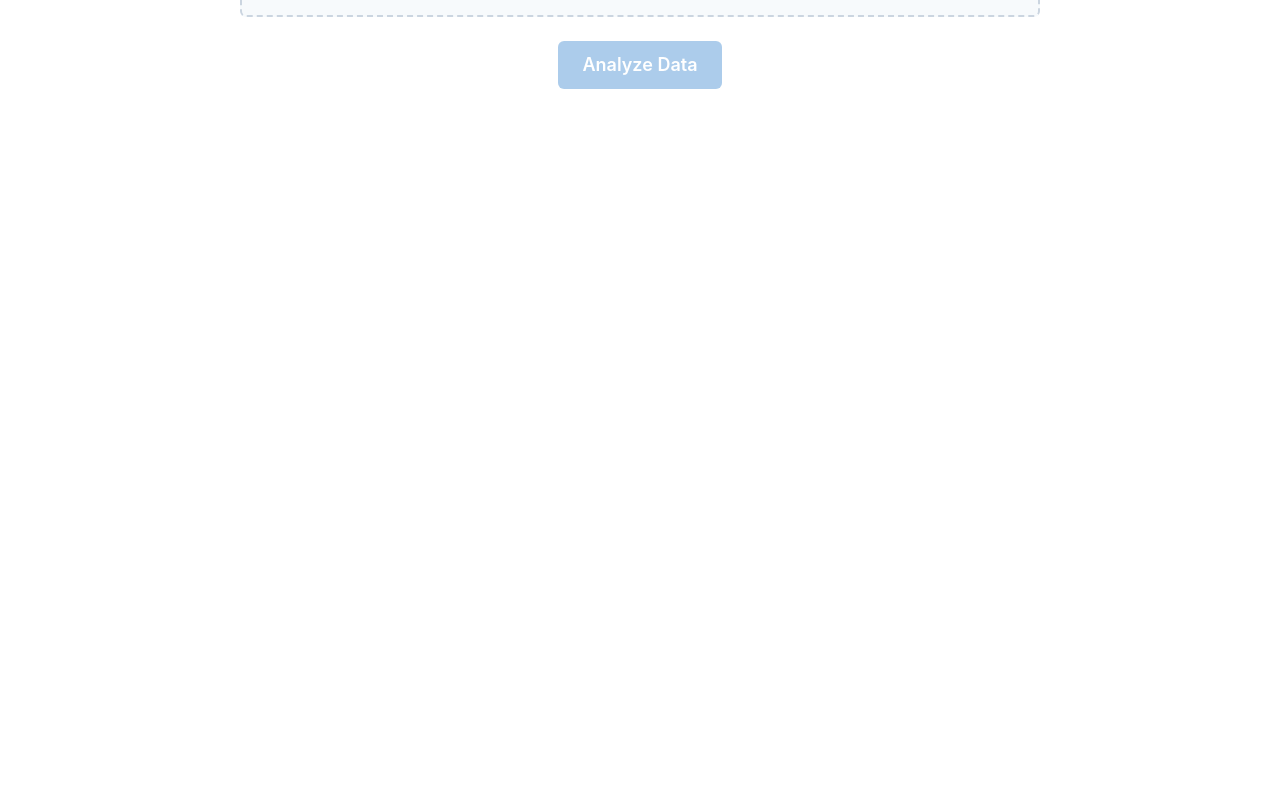
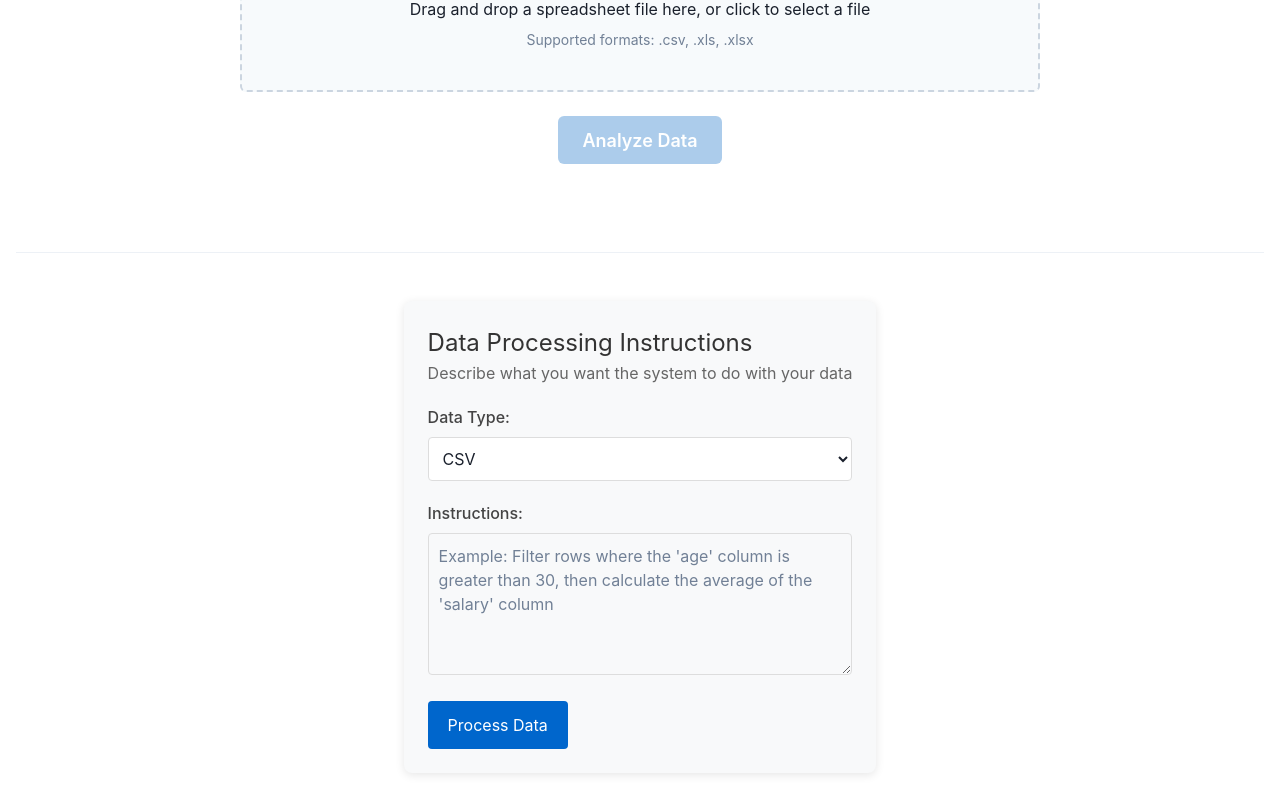
Before and after one commit to BainMcHaleCMU/DataHammer, a Next.js app: page / in a window 1280 px wide. Shown: the part 323-1128 px from the top of the page. Before the commit the page ends 800 px from the top, so only its background shows below. Built offline with nearby package versions, Linux system fonts and the light colour scheme.

Commit message:
Add user input UI for data processing instructions

```diff
--- /dev/null
+++ b/jest.config.js
@@ -0,0 +1,20 @@
+const nextJest = require('next/jest');
+
+const createJestConfig = nextJest({
+  // Provide the path to your Next.js app to load next.config.js and .env files in your test environment
+  dir: './',
+});
+
+// Add any custom config to be passed to Jest
+const customJestConfig = {
+  setupFilesAfterEnv: ['<rootDir>/jest.setup.js'],
+  testEnvironment: 'jest-environment-jsdom',
+  moduleNameMapper: {
+    '^@/components/(.*)$': '<rootDir>/src/components/$1',
+    '^@/lib/(.*)$': '<rootDir>/src/lib/$1',
+    '^@/app/(.*)$': '<rootDir>/src/app/$1',
+  },
+};
+
+// createJestConfig is exported this way to ensure that next/jest can load the Next.js config which is async
+module.exports = createJestConfig(customJestConfig);
--- /dev/null
+++ b/jest.setup.js
@@ -0,0 +1,27 @@
+// Import jest-dom matchers
+import '@testing-library/jest-dom';
+
+// Mock next/dynamic to avoid issues with dynamic imports in tests
+jest.mock('next/dynamic', () => ({
+  __esModule: true,
+  default: (...args) => {
+    const dynamicModule = jest.requireActual('next/dynamic');
+    const mockDynamic = dynamicModule.default;
+    const [importFunc, options] = args;
+    const component = importFunc();
+    return mockDynamic(() => component, {
+      ...options,
+      loading: () => null,
+    });
+  },
+}));
+
+// Mock useToast from Chakra UI
+jest.mock('@chakra-ui/react', () => {
+  const originalModule = jest.requireActual('@chakra-ui/react');
+  return {
+    __esModule: true,
+    ...originalModule,
+    useToast: () => jest.fn(),
+  };
+});
--- a/src/app/home-client.tsx
+++ b/src/app/home-client.tsx
@@ -1,17 +1,66 @@
 'use client';
 
 import dynamic from 'next/dynamic';
-import { Box } from '@chakra-ui/react';
+import { Box, VStack, Heading, Divider, useToast } from '@chakra-ui/react';
+import { processData } from '@/lib/dataProcessingService';
 
 // Use dynamic import to avoid hydration issues with client components
 const FileUpload = dynamic(() => import('@/components/FileUpload'), {
   ssr: false,
 });
 
+const UserInputForm = dynamic(() => import('@/components/UserInputForm'), {
+  ssr: false,
+});
+
 export default function HomeClient() {
+  const toast = useToast();
+
+  const handleProcessingInstructions = async (instructions: string, dataType: string) => {
+    try {
+      const result = await processData(instructions, dataType);
+
+      if (result.success) {
+        toast({
+          title: 'Success',
+          description: result.message,
+          status: 'success',
+          duration: 5000,
+          isClosable: true,
+        });
+      } else {
+        toast({
+          title: 'Error',
+          description: result.error || 'An error occurred',
+          status: 'error',
+          duration: 5000,
+          isClosable: true,
+        });
+      }
+    } catch (error) {
+      toast({
+        title: 'Error',
+        description: 'Failed to process data',
+        status: 'error',
+        duration: 5000,
+        isClosable: true,
+      });
+    }
+  };
+
   return (
     <Box as="main" minH="100vh" py={8} px={4}>
-      <FileUpload />
+      <VStack spacing={8} align="stretch">
+        <Heading as="h1" size="xl" textAlign="center">
+          DataHammer
+        </Heading>
+
+        <FileUpload />
+
+        <Divider my={4} />
+
+        <UserInputForm onSubmit={handleProcessingInstructions} />
+      </VStack>
     </Box>
   );
 }
--- /dev/null
+++ b/src/components/UserInputForm.css
@@ -0,0 +1,85 @@
+.user-input-form-container {
+  background-color: #f8f9fa;
+  border-radius: 8px;
+  padding: 24px;
+  box-shadow: 0 2px 10px rgba(0, 0, 0, 0.1);
+  max-width: 600px;
+  margin: 0 auto;
+}
+
+.user-input-form-container h2 {
+  margin-top: 0;
+  color: #333;
+  font-size: 1.5rem;
+}
+
+.form-description {
+  color: #666;
+  margin-bottom: 20px;
+}
+
+.form-group {
+  margin-bottom: 20px;
+}
+
+.form-group label {
+  display: block;
+  margin-bottom: 8px;
+  font-weight: 500;
+  color: #444;
+}
+
+.form-group select,
+.form-group textarea {
+  width: 100%;
+  padding: 10px;
+  border: 1px solid #ddd;
+  border-radius: 4px;
+  font-size: 1rem;
+  font-family: inherit;
+}
+
+.form-group select {
+  background-color: white;
+  cursor: pointer;
+}
+
+.form-group textarea {
+  resize: vertical;
+  min-height: 100px;
+}
+
+.submit-button {
+  background-color: #0066cc;
+  color: white;
+  border: none;
+  border-radius: 4px;
+  padding: 12px 20px;
+  font-size: 1rem;
+  cursor: pointer;
+  transition: background-color 0.2s;
+}
+
+.submit-button:hover {
+  background-color: #0055aa;
+}
+
+.submit-button:disabled {
+  background-color: #cccccc;
+  cursor: not-allowed;
+}
+
+.error-message {
+  color: #d32f2f;
+  background-color: #ffebee;
+  padding: 10px;
+  border-radius: 4px;
+  margin-bottom: 20px;
+  border-left: 4px solid #d32f2f;
+}
+
+@media (max-width: 768px) {
+  .user-input-form-container {
+    padding: 16px;
+  }
+}
--- /dev/null
+++ b/src/components/UserInputForm.tsx
@@ -0,0 +1,87 @@
+import React, { useState } from 'react';
+import './UserInputForm.css';
+
+interface UserInputFormProps {
+  onSubmit: (instructions: string, dataType: string) => void;
+}
+
+const UserInputForm: React.FC<UserInputFormProps> = ({ onSubmit }) => {
+  const [instructions, setInstructions] = useState('');
+  const [dataType, setDataType] = useState('csv');
+  const [isProcessing, setIsProcessing] = useState(false);
+  const [error, setError] = useState('');
+
+  const handleSubmit = async (e: React.FormEvent) => {
+    e.preventDefault();
+
+    if (!instructions.trim()) {
+      setError('Please enter instructions for data processing');
+      return;
+    }
+
+    setError('');
+    setIsProcessing(true);
+
+    try {
+      // Call the onSubmit prop with the form data
+      onSubmit(instructions, dataType);
+
+      // Reset form after successful submission
+      setInstructions('');
+    } catch (err) {
+      setError('An error occurred while processing your request');
+      console.error(err);
+    } finally {
+      setIsProcessing(false);
+    }
+  };
+
+  return (
+    <div className="user-input-form-container">
+      <h2>Data Processing Instructions</h2>
+      <p className="form-description">
+        Describe what you want the system to do with your data
+      </p>
+
+      {error && <div className="error-message">{error}</div>}
+
+      <form onSubmit={handleSubmit}>
+        <div className="form-group">
+          <label htmlFor="dataType">Data Type:</label>
+          <select
+            id="dataType"
+            value={dataType}
+            onChange={(e) => setDataType(e.target.value)}
+          >
+            <option value="csv">CSV</option>
+            <option value="json">JSON</option>
+            <option value="xml">XML</option>
+            <option value="text">Plain Text</option>
+          </select>
+        </div>
+
+        <div className="form-group">
+          <label htmlFor="instructions">Instructions:</label>
+          <textarea
+            id="instructions"
+            value={instructions}
+            onChange={(e) => setInstructions(e.target.value)}
+            placeholder="Example: Filter rows where the 'age' column is greater than 30, then calculate the average of the 'salary' column"
+            rows={5}
+            required
+          />
+        </div>
+
+        <button
+          type="submit"
+          className="submit-button"
+          disabled={isProcessing}
+        >
+          {isProcessing ? 'Processing...' : 'Process Data'}
+        </button>
+      </form>
+    </div>
+  );
+};
+
+export default UserInputForm;
--- /dev/null
+++ b/src/lib/dataProcessingService.ts
@@ -0,0 +1,79 @@
+/**
+ * Mock service for data processing
+ * This would be replaced with actual API calls in a real implementation
+ */
+
+export interface ProcessingResult {
+  success: boolean;
+  message: string;
+  data?: any;
+  error?: string;
+}
+
+/**
+ * Process data based on user instructions
+ * @param instructions User-provided instructions for data processing
+ * @param dataType Type of data to process (csv, json, xml, text)
+ * @returns Promise with processing result
+ */
+export const processData = async (
+  instructions: string,
+  dataType: string
+): Promise<ProcessingResult> => {
+  // This is a mock implementation
+  // In a real app, this would call a backend API
+
+  console.log(`Processing ${dataType} data with instructions: ${instructions}`);
+
+  // Simulate API call with timeout
+  return new Promise((resolve) => {
+    setTimeout(() => {
+      // Mock successful response
+      resolve({
+        success: true,
+        message: 'Data processed successfully',
+        data: {
+          summary: 'Processed data according to instructions',
+          dataType,
+          instructionsApplied: instructions,
+          timestamp: new Date().toISOString(),
+        },
+      });
+
+      // For error simulation, uncomment this:
+      /*
+      resolve({
+        success: false,
+        message: 'Failed to process data',
+        error: 'Invalid instructions format',
+      });
+      */
+    }, 1500); // Simulate 1.5s processing time
+  });
+};
+
+/**
+ * Validate user instructions
+ * @param instructions User-provided instructions
+ * @returns Object with validation result
+ */
+export const validateInstructions = (instructions: string): {
+  valid: boolean;
+  error?: string;
+} => {
+  if (!instructions || instructions.trim() === '') {
+    return {
+      valid: false,
+      error: 'Instructions cannot be empty',
+    };
+  }
+
+  if (instructions.length < 10) {
+    return {
+      valid: false,
+      error: 'Instructions must be at least 10 characters long',
+    };
+  }
+
+  return { valid: true };
+};
```
Also changed, not shown: package.json (+9 -1 lines), 2 other files (tests, documents, lock files or other folders).
